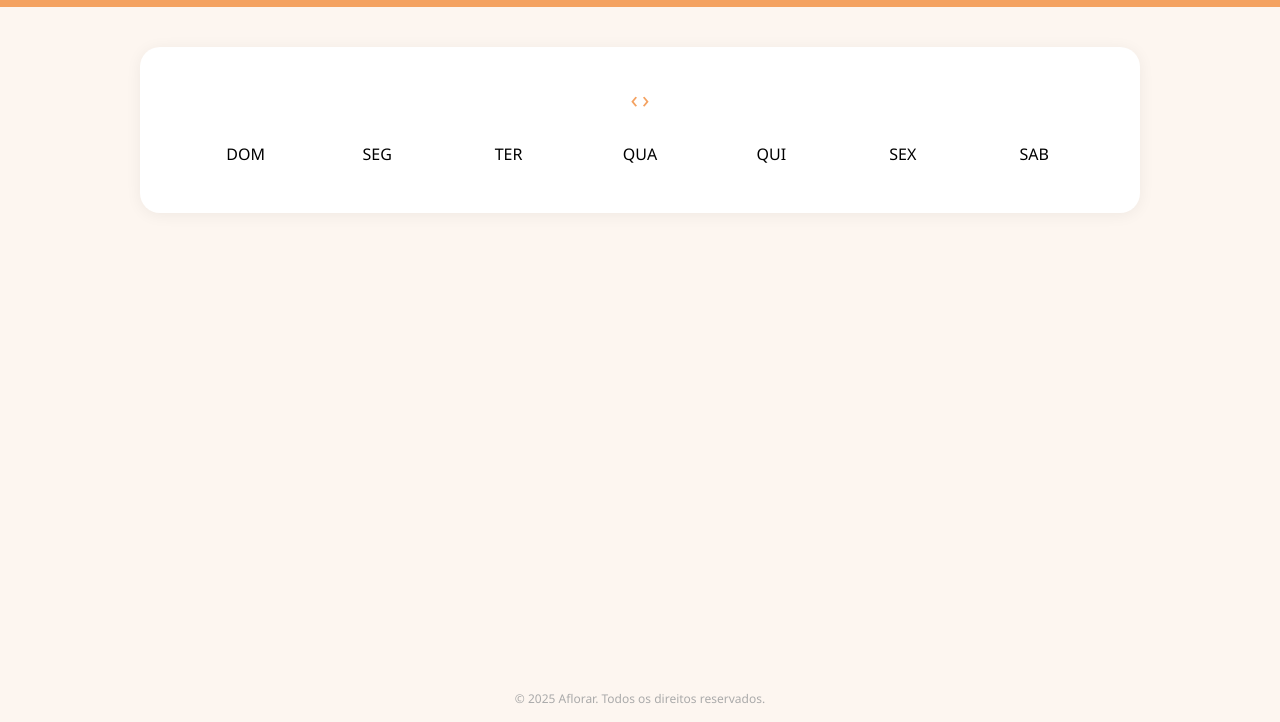
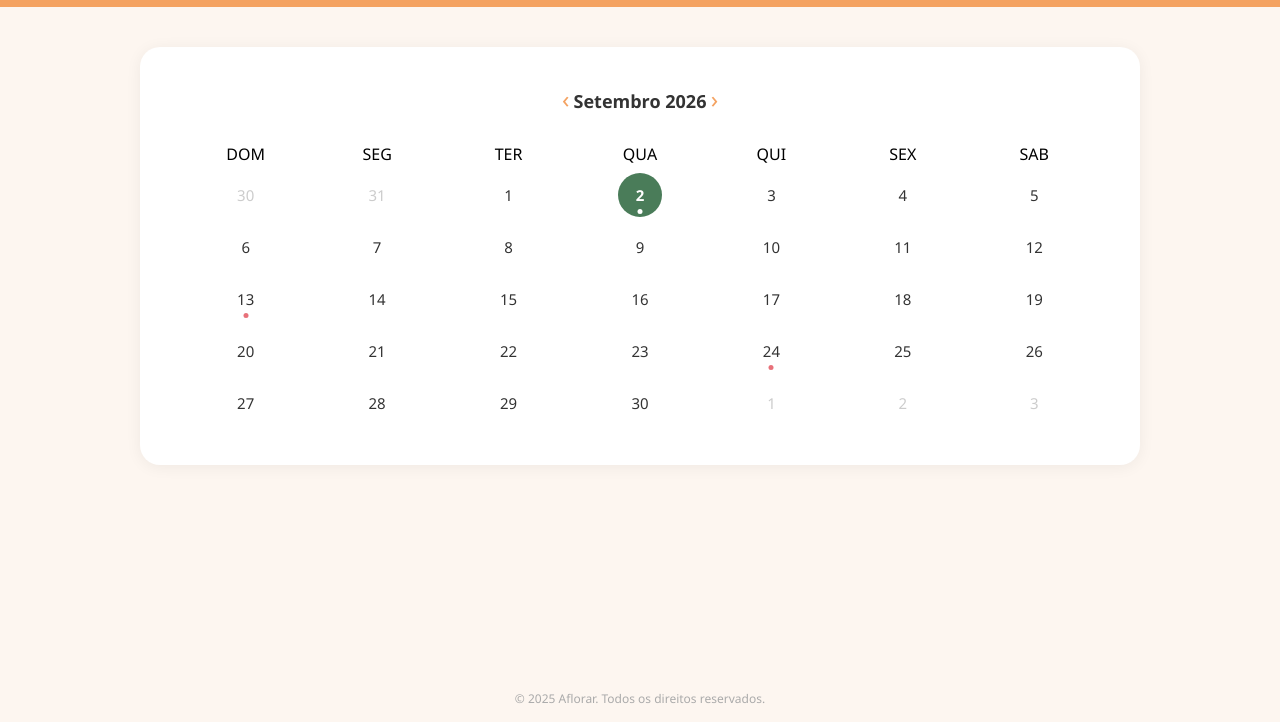
Before and after one commit to Aflorar-Team/Aflorar-Team, a plain HTML site: page FrontEnd/agenda-psicologo.html in a window 1280 px wide. Shown: the part 78-800 px from the top of the page. Drawn offline with Linux system fonts and the light colour scheme; the site is published under a folder, as on GitHub Pages, so addresses that start at the root find nothing.

Commit message:
Fix: Concertando um problema de redirecionamento

```diff
--- a/FrontEnd/agenda-psicologo.html
+++ b/FrontEnd/agenda-psicologo.html
@@ -46,6 +46,6 @@
 
   <footer>© 2025 Aflorar. Todos os direitos reservados.</footer>
 
-  <script src="/FrontEnd/Js/agenda-psicologo.js"></script>
+  <script src="./Js/agenda-psicologo.js"></script>
 </body>
 </html>
```
